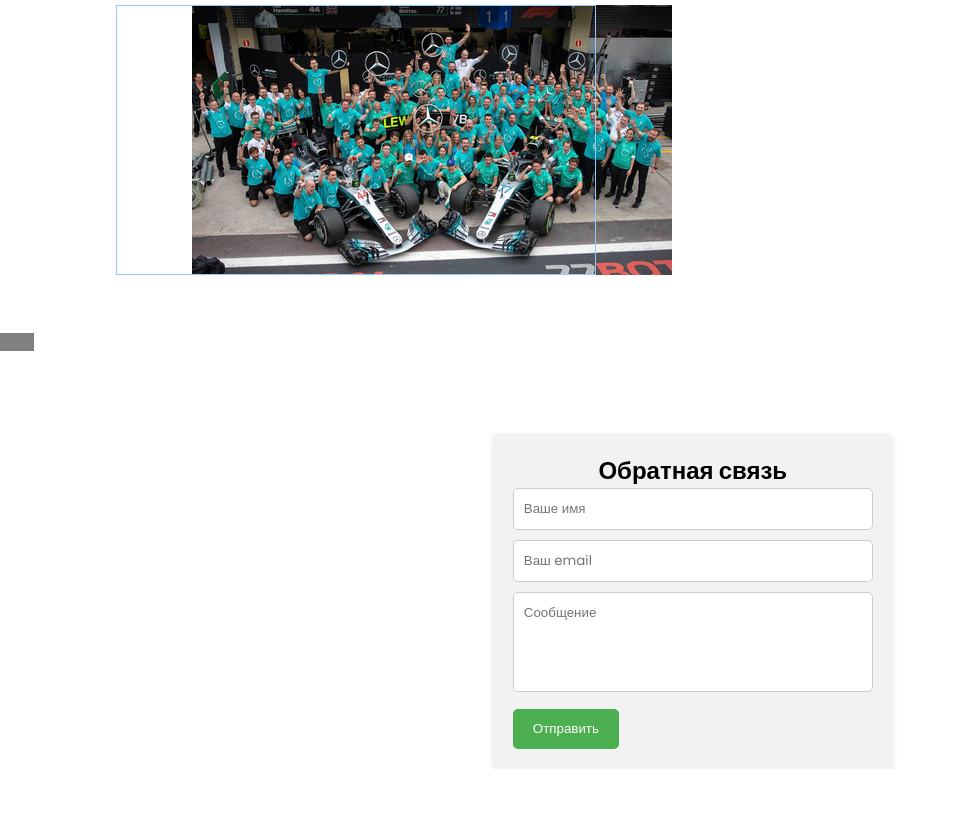
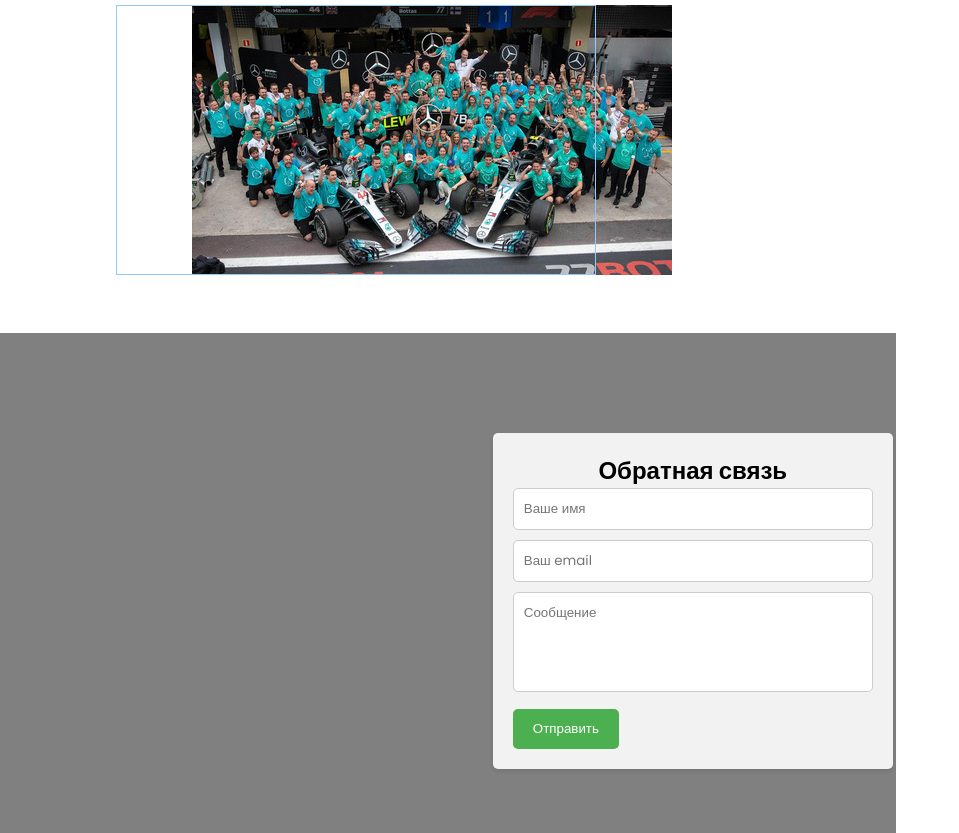
Before and after one commit to asbuciauicbibc/a, a PHP site: page / in a window 1280 px wide. Shown: the part 1367-2200 px from the top of the page, without its empty margins (0-959 px from the left). Before the commit the page ends 2136 px from the top, so only its background shows below. Run offline with PHP 8.4, Linux system fonts and the light colour scheme.

Commit message:
Update style.css

```diff
--- a/style.css
+++ b/style.css
@@ -237,12 +237,15 @@ section {
 }
 
 .a {
-  font-family: Crimson Pro;
+font-family: Crimson Pro;
   position: absolute;
   top: 1700px;
+  font-size: 2em;
 	background: #ААА;
 	color: gray;
 	align-items: center;
+	width: 70%;
+	height: 500px;
 	background-color: gray;
 }
 .container5 {
```
